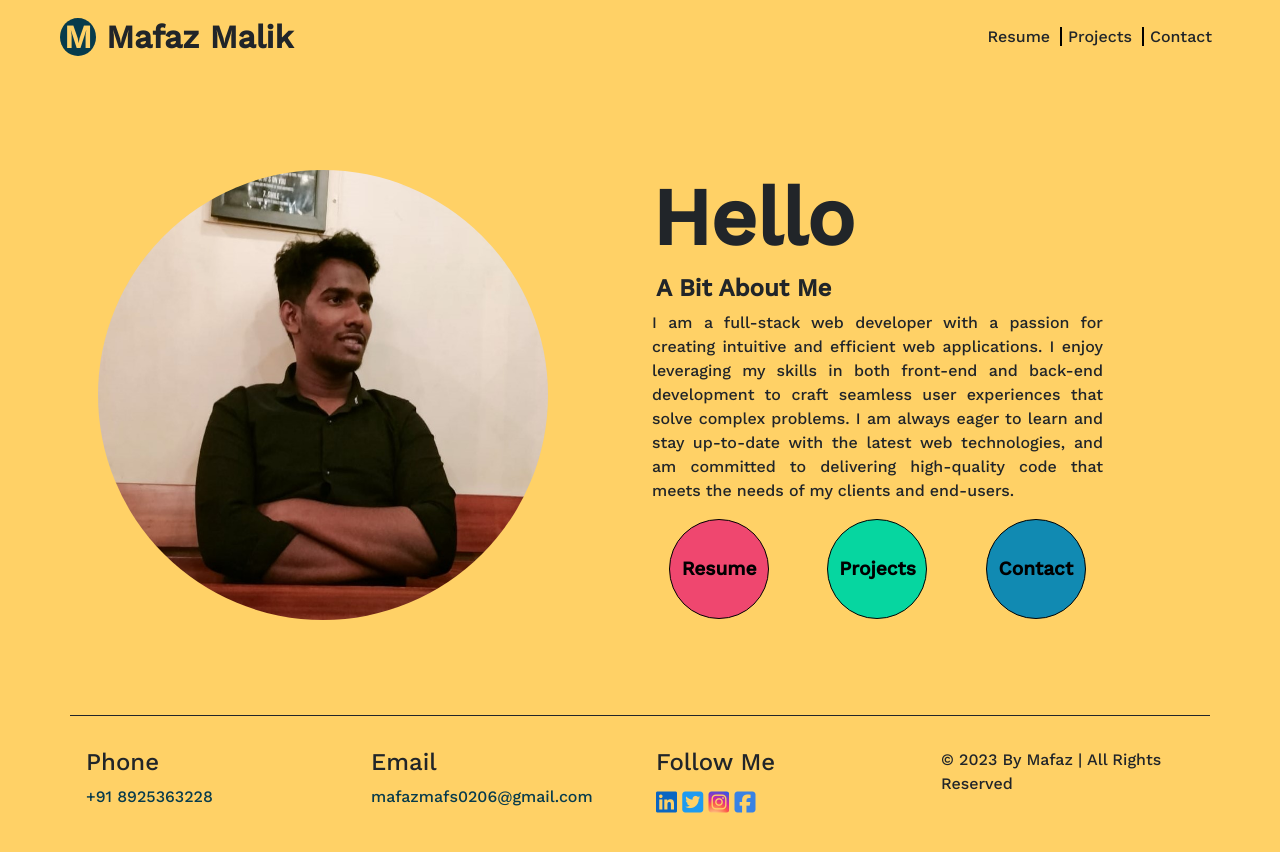
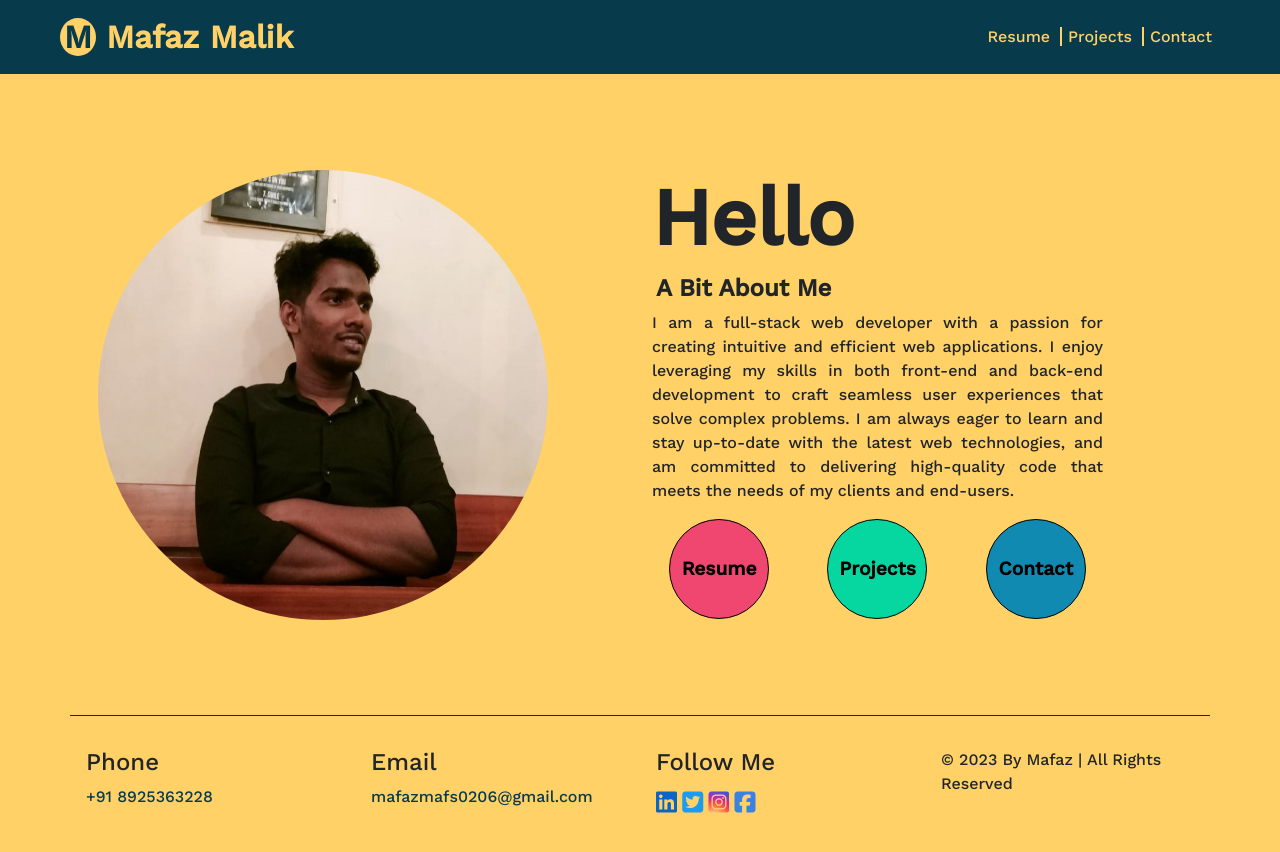
Before and after one commit to MafazMalik/My_Blog, a plain HTML site: page index.html in a window 1280 px wide. Drawn offline with nearby package versions, Linux system fonts and the light colour scheme.

Commit message:
first commit

```diff
--- a/Asset/CSS/style.css
+++ b/Asset/CSS/style.css
@@ -12,9 +12,22 @@ body {
     background-color: #FFD166;
 }
 
+.navbar {
+    background-color: #073B4C;
+    z-index: 5;
+}
+
+.yellow {
+    color: #FFD166;
+}
+
+.back-blue {
+    background-color: #073B4C;
+}
+
 .logo {
-    background-color: #073B4C;
-    color: #FFD166;
+    background-color: #FFD166;
+    color: #073B4C;
 }
 
 .myImg {
@@ -128,7 +141,7 @@ body {
 
     .borderLeft::after {
         content: "";
-        border-right: 2px solid black;
+        border-right: 2px solid #FFD166;
         margin-left: 15%;
     }
 }
@@ -143,10 +156,14 @@ body {
         height: 300px;
         width: 300px;
     }
+
+    .blue {
+        color: #073B4C !important;
+    }
 }
 
 @media only screen and (max-width: 992px) {
-/*
+    /*
     .myImg img {
         height: 300px;
         width: 300px;
--- a/index.html
+++ b/index.html
@@ -21,7 +21,7 @@
 <body>
     <nav class="navbar navbar-expand-sm">
         <div class="container-fluid">
-            <a class="navbar-brand text-dark fw-bold ms-md-5 fs-2" href="index.html"><span
+            <a class="navbar-brand fw-bold ms-md-5 fs-2 yellow" href="index.html"><span
                     class="logo ps-1 pe-1 rounded-circle">M</span> Mafaz Malik</a>
             <button class="navbar-toggler" type="button" data-bs-toggle="collapse" data-bs-target="#collapsibleNavbar">
                 <span class="navbar-toggler-icon"></span>
@@ -29,13 +29,13 @@
             <div class="collapse navbar-collapse position-relative" id="collapsibleNavbar">
                 <ul class="navbar-nav position-absolute">
                     <li class="nav-item">
-                        <a class="nav-link text-dark borderLeft" href="resume.html">Resume</a>
+                        <a class="nav-link yellow borderLeft blue" href="resume.html">Resume</a>
                     </li>
                     <li class="nav-item">
-                        <a class="nav-link text-dark borderLeft" href="project.html">Projects</a>
+                        <a class="nav-link yellow borderLeft blue" href="project.html">Projects</a>
                     </li>
                     <li class="nav-item">
-                        <a class="nav-link text-dark" href="contact.html">Contact</a>
+                        <a class="nav-link yellow blue" href="contact.html">Contact</a>
                     </li>
                 </ul>
             </div>
```
